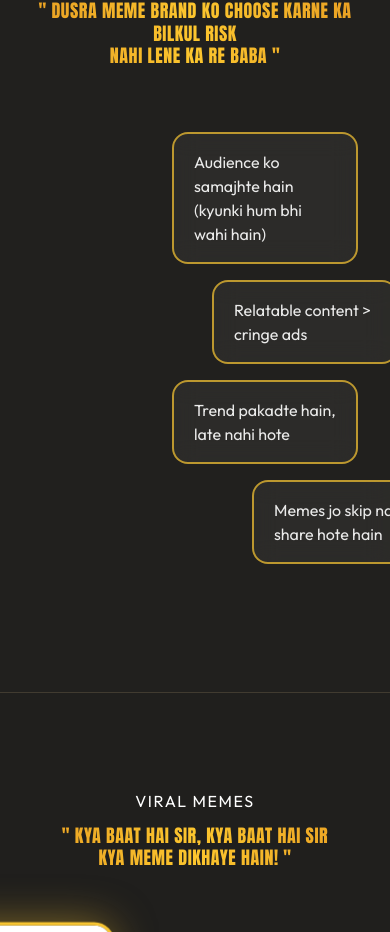
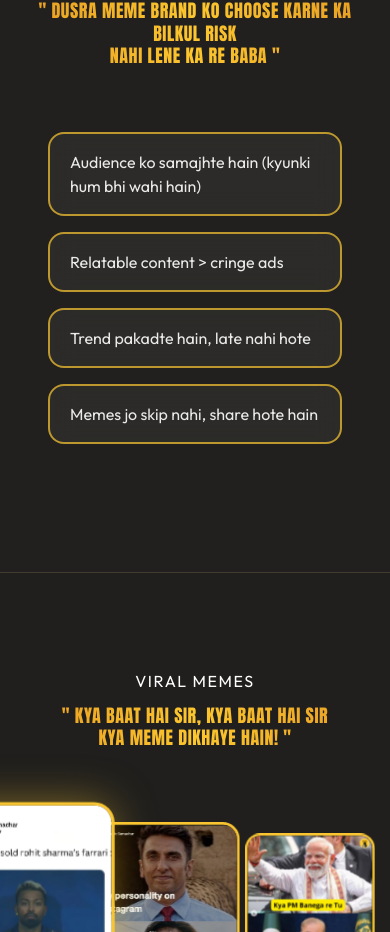
Before and after one commit to kodandainvestment/Sarcastic-Samachar, a React (Vite) app: page / in a window 390 px wide. Shown: the part 3893-4825 px from the top of the page. Built offline with nearby package versions, Linux system fonts and the light colour scheme; the HTML template or start-up script is replaced by a standard one.

Commit message:
correct the why choose us section

```diff
--- a/src/components/BrandSections.tsx
+++ b/src/components/BrandSections.tsx
@@ -550,43 +550,39 @@ export const WhyUsSection = () => (
         }}
       />
 
-      <div className="flex flex-col items-center gap-4 max-w-xl mt-16 mx-auto" style={{ paddingLeft: "140px" }}>
+      {/* Mobile: centered, no stagger */}
+      <div className="flex md:hidden flex-col items-center gap-4 max-w-xl mt-16 mx-auto px-4">
+        {whyPoints.map((point, i) => (
+          <motion.div key={i} {...fadeUp(i * 0.12)} className="w-full">
+            <motion.div
+              whileHover={{ y: -10, scale: 1.03 }}
+              transition={{ type: "spring", stiffness: 200, damping: 15 }}
+              className="px-5 py-4 rounded-2xl font-body text-base text-white/90"
+              style={{ background: "rgba(255,255,255,0.05)", border: "2px solid rgba(249,198,50,0.7)", backdropFilter: "blur(12px)", WebkitBackdropFilter: "blur(12px)" }}
+            >
+              {point}
+            </motion.div>
+          </motion.div>
+        ))}
+      </div>
+
+      {/* Desktop: paddingLeft + stagger */}
+      <div className="hidden md:flex flex-col items-center gap-4 max-w-xl mt-16 mx-auto" style={{ paddingLeft: "140px" }}>
         {whyPoints.map((point, i) => (
           <motion.div
             key={i}
             {...fadeUp(i * 0.12)}
-            className="flex pr-0 gap-0 w-full"
+            className="flex gap-0 w-full"
             style={{ marginLeft: i % 2 !== 0 ? `${(i + 1) * 40}px` : "0px" }}
           >
-            {/* <span
-              className="shrink-0 font-display"
-              style={{ fontFamily: "poppin, sans-serif", fontSize: "clamp(28px, 3vw, 42px)", fontWeight: 200, minWidth: "48px", color: "rgba(255,255,255,0.9)", WebkitMaskImage: "linear-gradient(to bottom, black 10%, transparent 80%)", maskImage: "linear-gradient(to bottom, black 10%, transparent 80%)" }}
-            >
-              {String(i + 1).padStart(2, "0")}
-            </span> */}
-
-
-
             <motion.div
               whileHover={{ y: -10, scale: 1.03 }}
               transition={{ type: "spring", stiffness: 200, damping: 15 }}
               className="flex-1 px-5 py-4 rounded-2xl font-body text-base text-white/90"
-              style={{
-                background: "rgba(255,255,255,0.05)",
-                border: "2px solid rgba(249,198,50,0.7)",
-                backdropFilter: "blur(12px)",
-                WebkitBackdropFilter: "blur(12px)"
-              }}
+              style={{ background: "rgba(255,255,255,0.05)", border: "2px solid rgba(249,198,50,0.7)", backdropFilter: "blur(12px)", WebkitBackdropFilter: "blur(12px)" }}
             >
               {point}
             </motion.div>
-
-            {/* <div
-              className="flex-1 px-5 py-4 rounded-2xl font-body text-base text-white/90"
-              style={{ background: "rgba(255,255,255,0.05)", border: "2px solid rgba(249,198,50,0.7)", backdropFilter: "blur(12px)", WebkitBackdropFilter: "blur(12px)" }}
-            >
-              {point}
-            </div> */}
           </motion.div>
         ))}
       </div>
```
